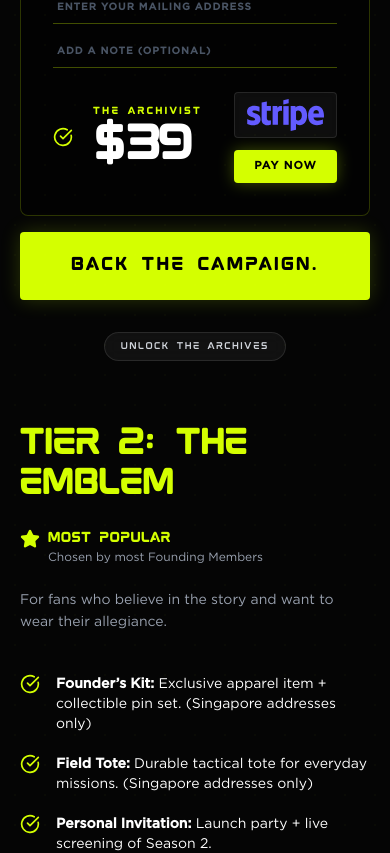
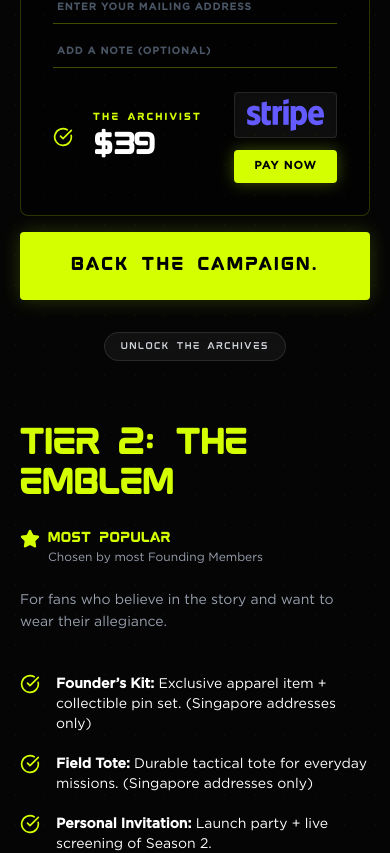
Before and after one commit to mahmud886/spore-frontend-v2, a Next.js app: page /support-us in a window 390 px wide. Shown: the part 2820-3673 px from the top of the page. Built offline with nearby package versions, Linux system fonts and the light colour scheme; no server answers.

Commit message:
update font size for mobile responsive

```diff
--- a/src/app/components/support-us/SupportUsTier.jsx
+++ b/src/app/components/support-us/SupportUsTier.jsx
@@ -289,7 +289,7 @@ export const SupportUsTier = () => {
                       </div>
                       {tier.id === "support-universe" ? (
                         <div className="flex items-center gap-2">
-                          <span className="font-subheading text-2xl font-black text-white">$</span>
+                          <span className="font-subheading text-xl md:text-2xl font-black text-white">$</span>
                           <input
                             id="donate-custom-amount"
                             type="number"
@@ -297,11 +297,13 @@ export const SupportUsTier = () => {
                             placeholder="ANY"
                             value={forms[tier.id]?.customAmount || ""}
                             onChange={(e) => handleInputChange(tier.id, "customAmount", e.target.value)}
-                            className="bg-transparent border-b-2 border-primary/50 text-white font-subheading text-3xl font-black w-32 focus:outline-none focus:border-primary placeholder-gray-600"
+                            className="bg-transparent border-b-2 border-primary/50 text-white font-subheading text-2xl md:text-3xl font-black w-24 md:w-32 focus:outline-none focus:border-primary placeholder-gray-600"
                           />
                         </div>
                       ) : (
-                        <div className="font-subheading text-5xl font-black text-white">{tier.card.price}</div>
+                        <div className="font-subheading text-3xl md:text-5xl font-black text-white">
+                          {tier.card.price}
+                        </div>
                       )}
                     </div>
                   </div>
```
